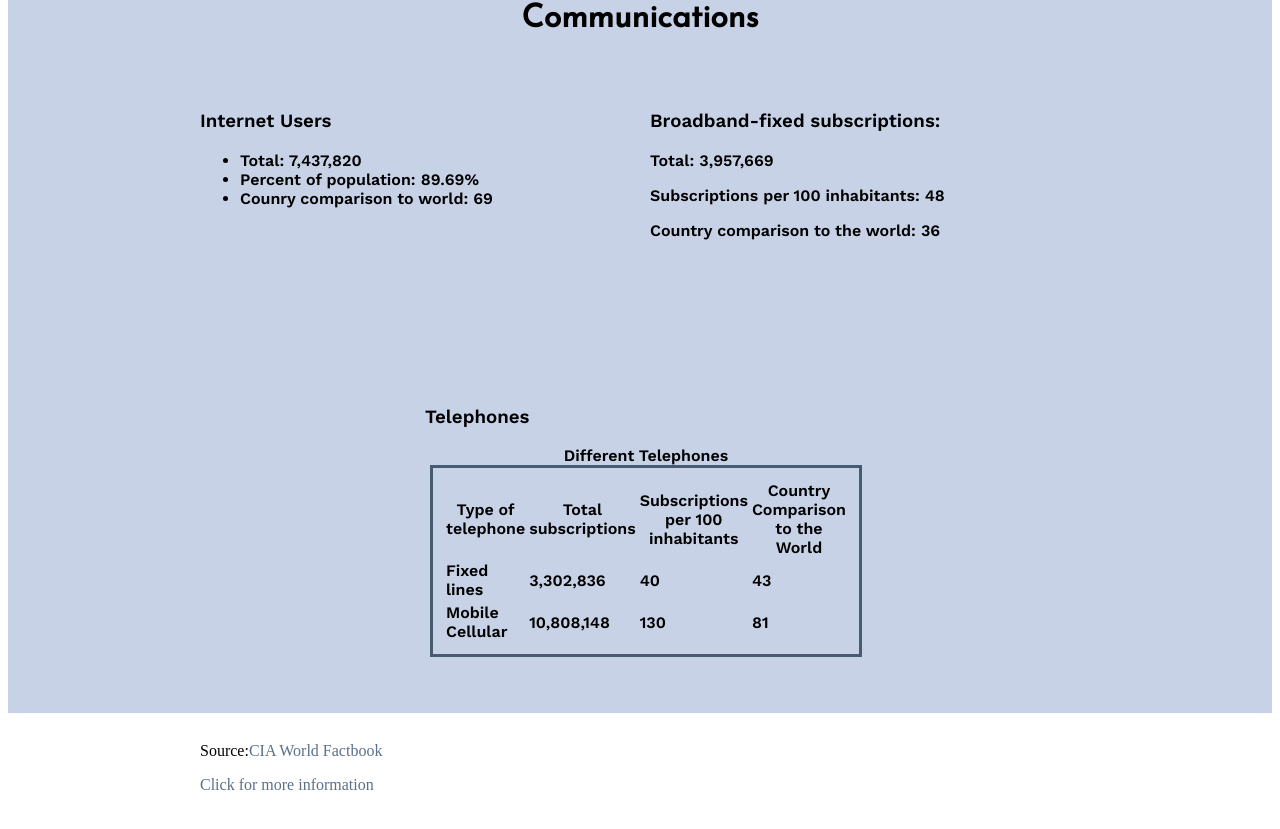
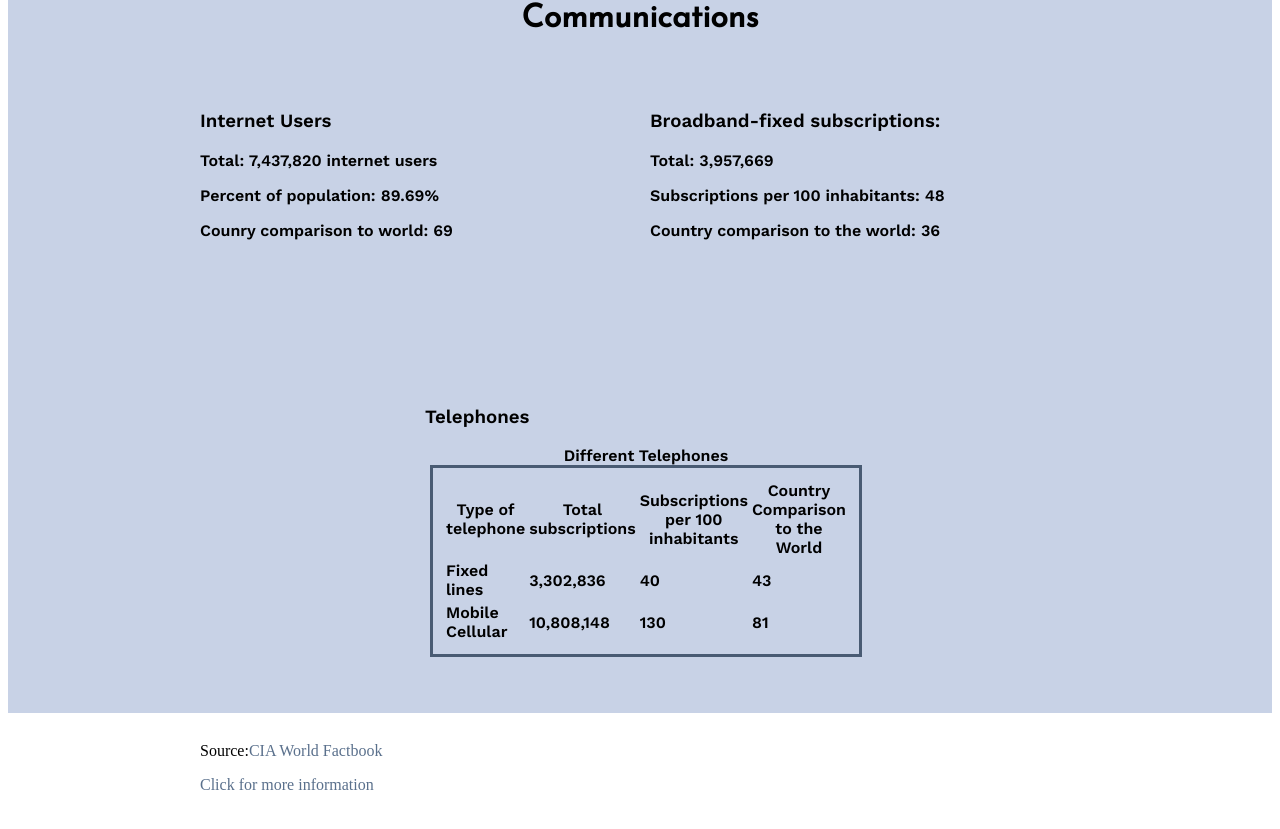
Before and after one commit to mxc2092/mxc2092.github.io, a plain HTML site: page switzerland.html in a window 1280 px wide. Shown: the part 2129-2958 px from the top of the page. Drawn offline with nearby package versions, Linux system fonts and the light colour scheme.

Commit message:
Update switzerland.html

```diff
--- a/switzerland.html
+++ b/switzerland.html
@@ -312,13 +312,9 @@
 
 						<h3>Internet Users</h3>
 
-							<ul>
-
-								<li>Total: 7,437,820</li>
-								<li>Percent of population: 89.69%</li>
-								<li>Counry comparison to world: 69</li>
-
-							</ul>
+								<p>Total: 7,437,820 internet users</p>
+								<p>Percent of population: 89.69%</p>
+								<p>Counry comparison to world: 69</p>
 
 					</article>
 
```
